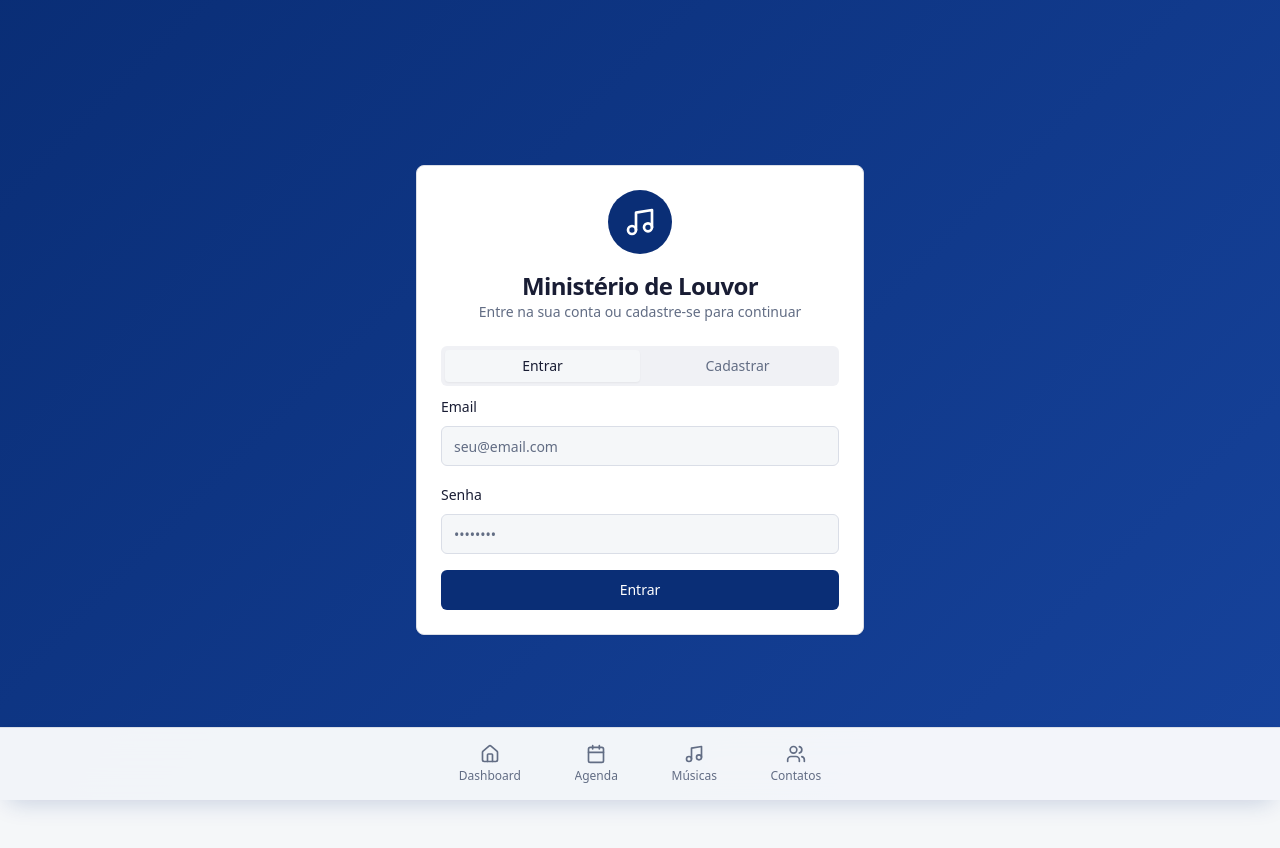
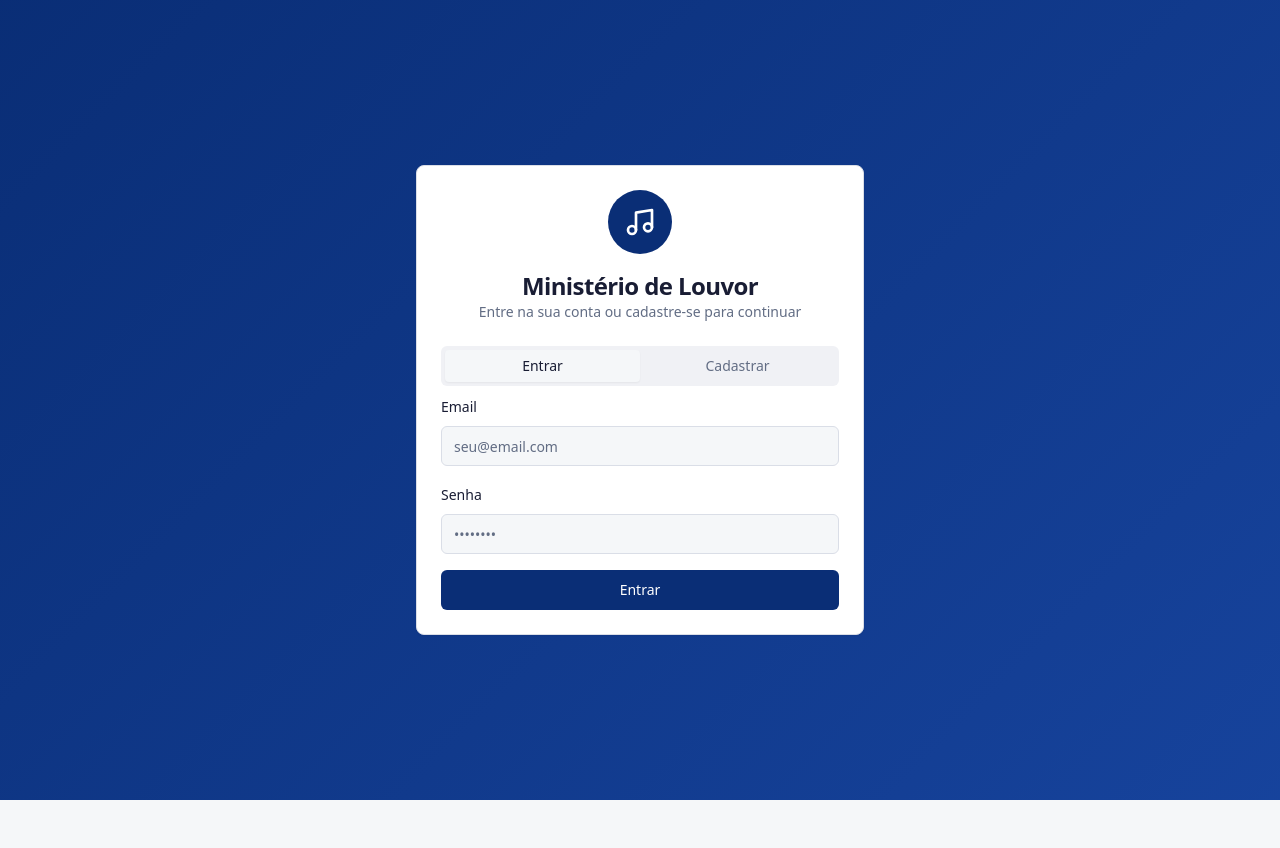
Before and after one commit to AlAnMeNdEss/banda-agenda-pwa, a React (Vite) app: page /auth in a window 1280 px wide. Shown: the top 848 px of the page. Built offline with nearby package versions, Linux system fonts and the light colour scheme; the HTML template or start-up script is replaced by a standard one.

Commit message:
Fix navigation bar on login and view panel

```diff
--- a/src/App.tsx
+++ b/src/App.tsx
@@ -2,7 +2,7 @@ import { Toaster } from "@/components/ui/toaster";
 import { Toaster as Sonner } from "@/components/ui/sonner";
 import { TooltipProvider } from "@/components/ui/tooltip";
 import { QueryClient, QueryClientProvider } from "@tanstack/react-query";
-import { BrowserRouter, Routes, Route } from "react-router-dom";
+import { BrowserRouter, Routes, Route, useLocation } from "react-router-dom";
 import Dashboard from "./pages/Dashboard";
 import Agenda from "./pages/Agenda";
 import Musicas from "./pages/Musicas";
@@ -14,15 +14,11 @@ import NotFound from "./pages/NotFound";
 import ProtectedRoute from "./components/ProtectedRoute";
 import { AuthProvider } from "./contexts/AuthContext";
 
-const queryClient = new QueryClient();
+const AppContent = () => {
+  const location = useLocation();
+  const showNavigation = location.pathname !== '/auth';
 
-const App = () => (
-  <QueryClientProvider client={queryClient}>
-    <TooltipProvider>
-      <AuthProvider>
-        <Toaster />
-        <Sonner />
-        <BrowserRouter>
+  return (
     <div className="min-h-screen pb-20">
       <Routes>
         <Route path="/auth" element={<Auth />} />
@@ -54,8 +50,21 @@ const App = () => (
         {/* ADD ALL CUSTOM ROUTES ABOVE THE CATCH-ALL "*" ROUTE */}
         <Route path="*" element={<NotFound />} />
       </Routes>
-            <Navigation />
+      {showNavigation && <Navigation />}
     </div>
+  );
+};
+
+const queryClient = new QueryClient();
+
+const App = () => (
+  <QueryClientProvider client={queryClient}>
+    <TooltipProvider>
+      <AuthProvider>
+        <Toaster />
+        <Sonner />
+        <BrowserRouter>
+          <AppContent />
         </BrowserRouter>
       </AuthProvider>
     </TooltipProvider>
```
Lines whose indentation alone changed are shown as unchanged.
